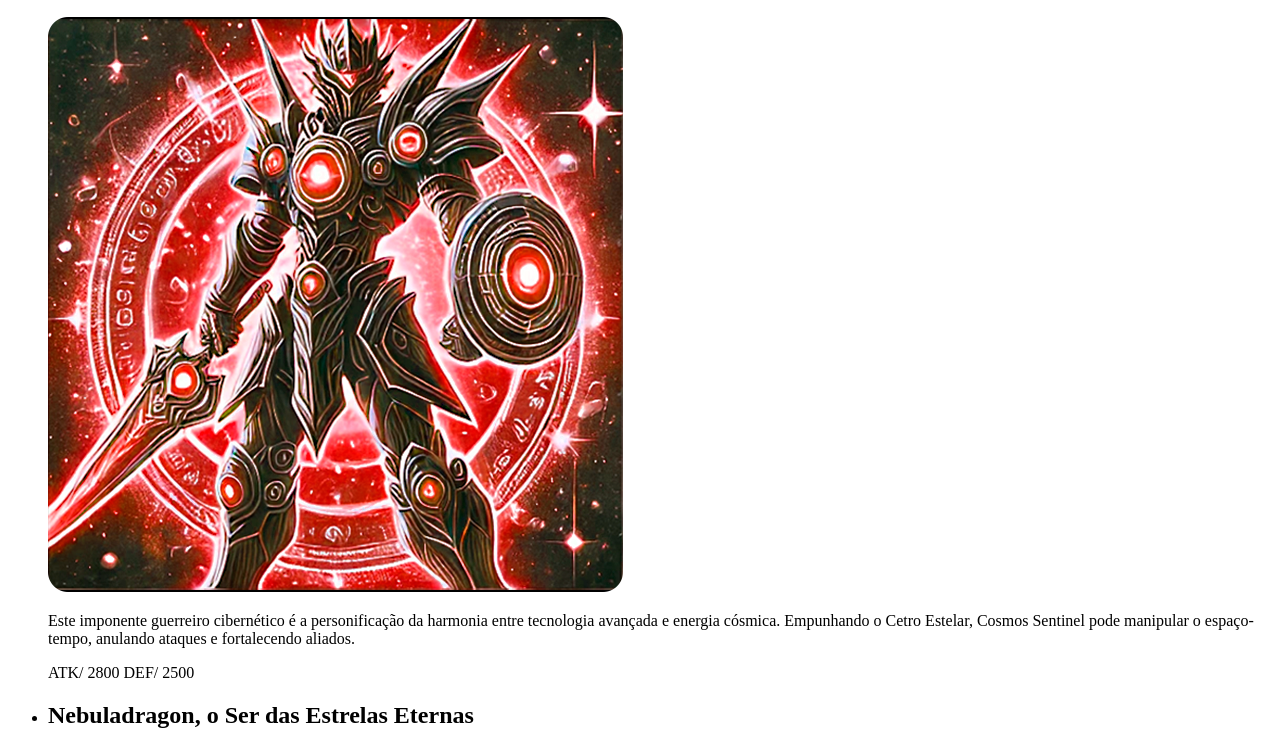
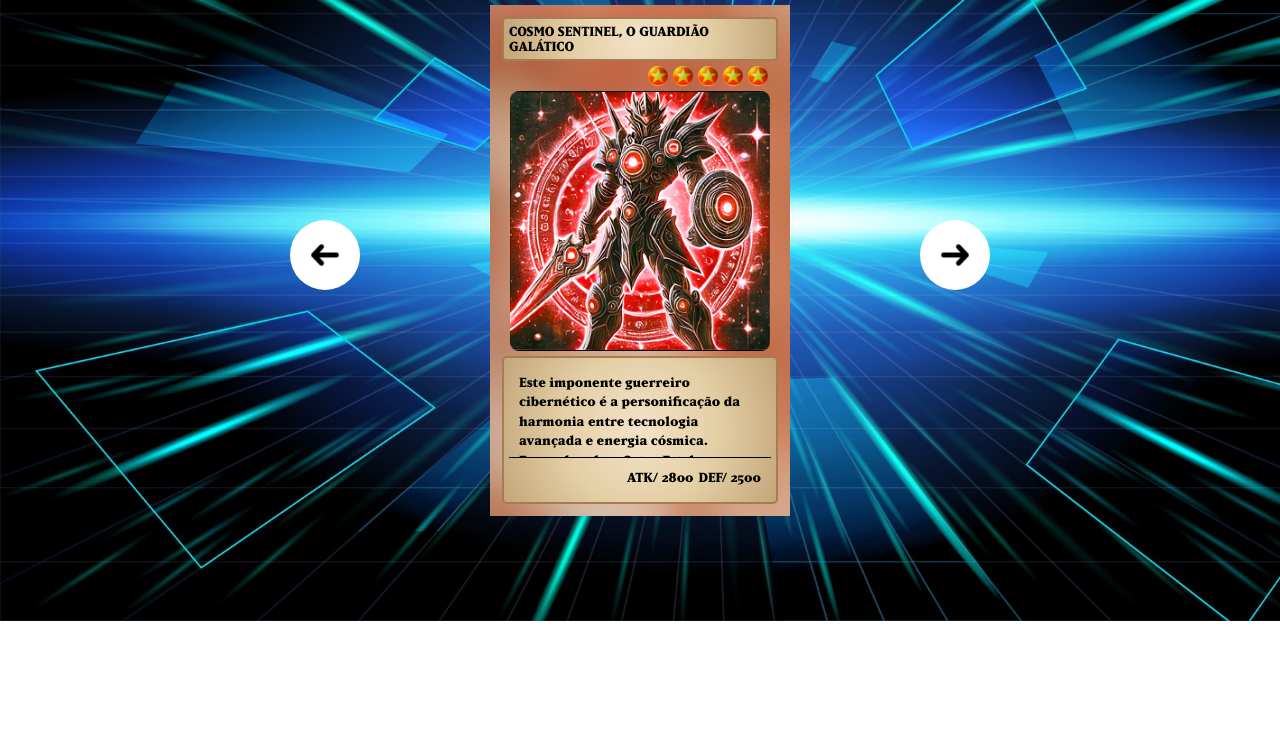
Before and after one commit to HugoZAuad/clone-yugioh-devemdobro-, a plain HTML site: page index.html in a window 1280 px wide. Shown: the part 179-925 px from the top of the page. After the commit the page ends 800 px from the top, so only its background shows below. Drawn offline with Linux system fonts and the light colour scheme.

Commit message:
Incluindo os estilos css

```diff
--- a/index.html
+++ b/index.html
@@ -5,8 +5,11 @@
     <meta charset="UTF-8">
     <meta name="viewport" content="width=device-width, initial-scale=1.0">
     <title>Clone Yu-Gi-Oh!</title>
+
+    <link rel="stylesheet" href="/src/css/fontes.css">
+    <link rel="stylesheet" href="/src/css/reset.css">
+    <link rel="stylesheet" href="/src/css/estilos.css">
 </head>
-
 <body>
     <header class="cabecalho">
         <h1 class="titulo">Clone Yu-Gi-Oh!</h1>
--- /dev/null
+++ b/src/css/estilos.css
@@ -0,0 +1,175 @@
+body {
+  font-family: "Yugioh", serif;
+  background-image: url(../imagens/fundo-site.jpg);
+  background-repeat: no-repeat;
+  background-size: cover;
+  display: flex;
+  justify-content: center;
+  flex-direction: column;
+  min-height: 100vh;
+  gap: 30px;
+}
+
+.cabecalho {
+  display: flex;
+  justify-content: center;
+}
+
+.cabecalho .titulo {
+  color: #f1ecff;
+}
+
+.cartao {
+  opacity: 0;
+  display: flex;
+  flex-direction: column;
+  padding: 12px;
+  gap: 5px;
+  position: absolute;
+}
+
+.cartao.selecionado {
+  opacity: 1;
+  z-index: 1;
+}
+
+.lista-personagens {
+  width: 300px;
+  height: 500px;
+  border-radius: 10px;
+  position: relative;
+}
+
+.slider {
+  display: flex;
+  justify-content: center;
+  align-items: center;
+  gap: 130px;
+}
+
+.cartao .nome {
+  font-size: 13px;
+  padding: 5px;
+  text-transform: uppercase;
+  background: radial-gradient(circle, #f3e2c8, #e4cfa5, #c4a57a);
+  border: 2px solid #a67c52;
+  border-radius: 4px;
+}
+
+.cartao .estrela {
+  width: 20px;
+  height: 20px;
+  background-image: url(../imagens/nivel-carta.png);
+  background-size: contain;
+  background-repeat: no-repeat;
+  display: inline-block;
+}
+
+.cartao .nivel-carta {
+  display: flex;
+  justify-content: flex-end;
+  margin-right: 10px;
+  gap: 5px;
+}
+
+.cartao .imagem-carta {
+  max-width: 260px;
+  align-self: center;
+}
+
+.cartao .informacoes {
+  border-radius: 5px;
+  max-width: 300px;
+  color: #000000;
+  background: radial-gradient(circle, #f3e2c8, #e4cfa5, #c4a57a);
+  border: 2px solid #a67c52;
+  text-align: left;
+  line-height: 1.5;
+  padding: 5px;
+}
+
+.cartao .informacoes .informacoes-atk {
+  display: flex;
+  justify-content: flex-end;
+  gap: 5px;
+  padding: 10px;
+}
+
+.cartao .informacoes .informacoes-atk span {
+  font-size: 13px;
+}
+
+.cartao .informacoes .descricao {
+  border-bottom: 1px solid #000000;
+  padding: 10px;
+  max-height: 95px;
+  overflow-y: scroll;
+  font-size: 13px;
+}
+
+.fundo-1 {
+  background: url(../imagens/fundo-1.jpg) no-repeat;
+}
+
+.fundo-2 {
+  background: url(../imagens/fundo-2.jpg) no-repeat;
+}
+
+.fundo-3 {
+  background: url(../imagens/fundo-3.jpg) no-repeat;
+}
+
+.fundo-4 {
+  background: url(../imagens/fundo-4.jpg) no-repeat;
+}
+
+.fundo-5 {
+  background: url(../imagens/fundo-5.jpg) no-repeat;
+}
+
+.fundo-6 {
+  background: url(../imagens/fundo-6.jpg) no-repeat;
+}
+
+.fundo-7 {
+  background: url(../imagens/fundo-7.jpg) no-repeat;
+}
+
+.btn-seta{
+    background-color: #ffffff ;
+    width: 70px;
+    height: 70px;
+    display: flex;
+    align-items: center;
+    justify-content: center;
+    border-radius: 50px;
+    border: 0;
+    cursor: pointer;
+    transition: background-color 0.2s ease-in-out;
+    box-shadow: rbga(100, 100, 111, 0.2) 0px 7px 29px 0px;
+}
+
+.btn-seta.btn-voltar{
+    transform: rotateY(180deg);
+}
+
+.btn-seta:hover{
+    background-color: #8351fe;
+}
+
+body::-webkit-scrollbar-track{
+    background-color: #c08057;
+}
+
+::-webkit-scrollbar {
+    width: 10px;
+}
+
+::-webkit-scrollbar-thumb {
+    background: #c08057;
+    border-radius: 10px;
+}
+
+::-webkit-scrollbar-thumb:hover {
+    background: #c08057;
+}
--- /dev/null
+++ b/src/css/fontes.css
@@ -0,0 +1,4 @@
+@font-face {
+    font-family: 'Yugioh';
+    src: url(../fontes/fonte-yu-gi-oh.otf);
+}
--- /dev/null
+++ b/src/css/reset.css
@@ -0,0 +1,9 @@
+*{
+    margin: 0;
+    padding: 0;
+    box-sizing: border-box;
+}
+
+ul{
+    list-style: none;
+}
```
